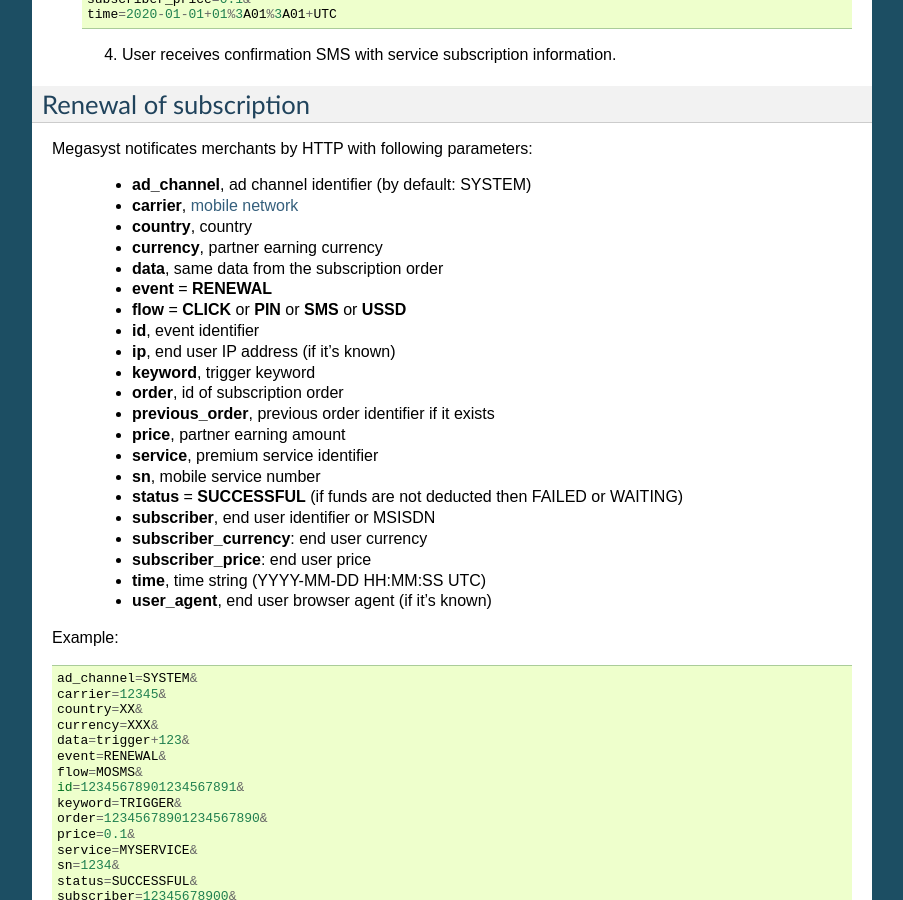
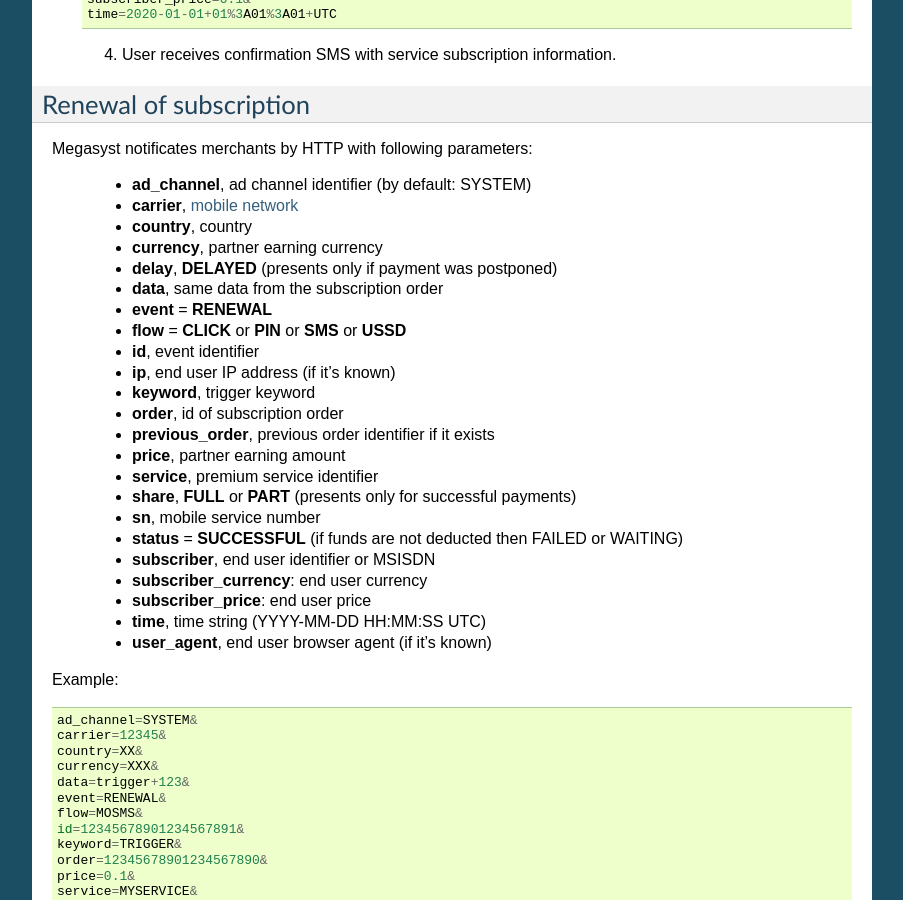
Before and after one commit to megasyst/lab, a Sphinx documentation site: the page built from docs/2_subscription.rst, in a window 1280 px wide and 900 px high, scrolled down 4724 px. Shown: the whole window, without its empty margins (198-1101 px from the left). Built offline with Sphinx 7.4.7, drawn with Linux system fonts in a browser that asks for light colours.

Commit message:
Update 2_subscription.rst

```diff
--- a/docs/2_subscription.rst
+++ b/docs/2_subscription.rst
@@ -251,6 +251,7 @@ Megasyst notificates merchants by HTTP with following parameters:
   * **carrier**, `mobile network`_
   * **country**, country
   * **currency**, partner earning currency
+  * **delay**, **DELAYED** (presents only if payment was postponed)
   * **data**, same data from the subscription order
   * **event** = **RENEWAL**
   * **flow** = **CLICK** or **PIN** or **SMS** or **USSD**
@@ -261,6 +262,7 @@ Megasyst notificates merchants by HTTP with following parameters:
   * **previous_order**, previous order identifier if it exists
   * **price**, partner earning amount
   * **service**, premium service identifier
+  * **share**, **FULL** or **PART** (presents only for successful payments)
   * **sn**, mobile service number
   * **status** = **SUCCESSFUL** (if funds are not deducted then FAILED or WAITING)
   * **subscriber**, end user identifier or MSISDN
```
